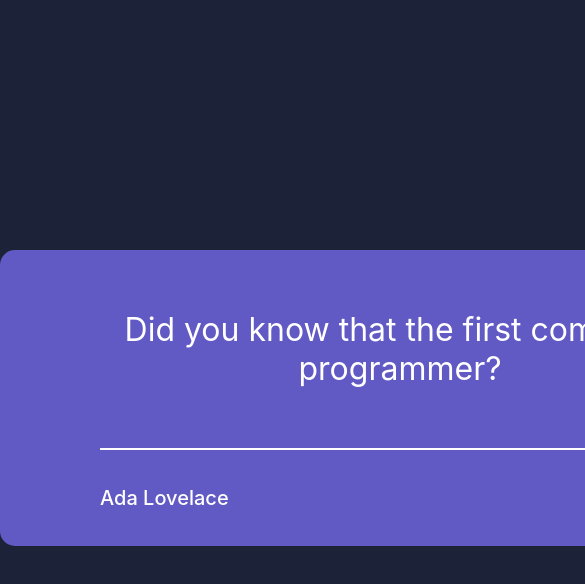
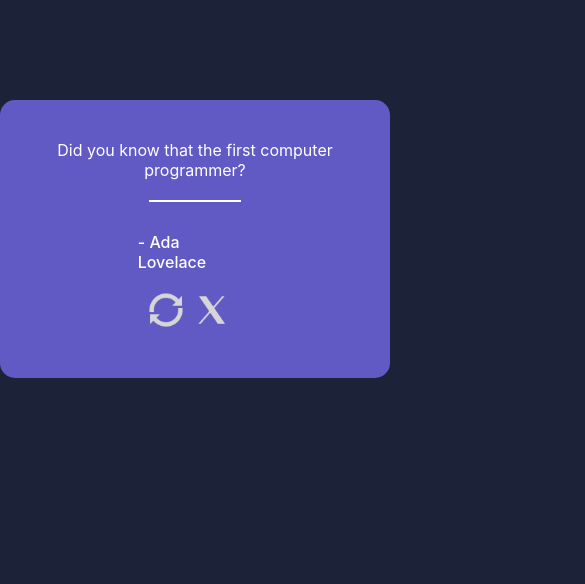
Before and after one commit to nemitha2005/Quote-Genarator, a React (Create React App) app: page / in a window 390 px wide. Shown: the top 584 px of the page, 585 px wide, since content can reach past the window. Built offline with nearby package versions, Linux system fonts and the light colour scheme; no server answers.

Commit message:
final basic stage

```diff
--- a/src/components/RandomQuote/RandomQuote.css
+++ b/src/components/RandomQuote/RandomQuote.css
@@ -5,43 +5,99 @@
     margin: auto;
     margin-top: 250px;
     background: #625ac4;
-    width: 800px;
+    width: 80%;
+    max-width: 800px;
     border-radius: 15px;
+    padding: 20px;
+    box-sizing: border-box;
 }
 
 .quote {
-    padding: 60px 110px;
+    padding: 20px;
     color: white;
-    font-size: 32px;
+    font-size: 1.5rem;
     text-align: center;
 }
 
-.line{
-    width: 600px;
+.line {
+    width: 80%;
+    max-width: 600px;
     height: 1.5px;
     background: white;
+    margin: auto;
 }
 
-.bottom{
+.bottom {
     display: flex;
     flex-direction: row;
     justify-content: space-between;
     align-items: center;
+    width: 80%;
+    max-width: 600px;
     margin: 30px 0px;
 }
 
-.author{
+.author {
     color: white;
-    font-size: 20px;
+    font-size: 1.2rem;
     font-weight: 500;
 }
 
-.icons{
+.icons {
     display: flex;
-    gap: 40px;
+    gap: 20px;
 }
 
-.icons img{
+.icons img {
     cursor: pointer;
     height: 36px;
 }
+
+/* Tablet View */
+@media (max-width: 768px) {
+    .container {
+        width: 90%;
+        margin-top: 150px;
+    }
+
+    .quote {
+        font-size: 1.3rem;
+    }
+
+    .bottom {
+        flex-direction: column;
+        gap: 20px;
+    }
+
+    .author {
+        font-size: 1.1rem;
+    }
+
+    .icons {
+        gap: 10px;
+    }
+}
+
+/* Mobile View */
+@media (max-width: 480px) {
+    .container {
+        width: 100%;
+        margin-top: 100px;
+    }
+
+    .quote {
+        font-size: 1rem;
+    }
+
+    .bottom {
+        width: 90%;
+    }
+
+    .author {
+        font-size: 1rem;
+    }
+
+    .icons {
+        gap: 10px;
+    }
+}
--- a/src/components/RandomQuote/RandomQuote.jsx
+++ b/src/components/RandomQuote/RandomQuote.jsx
@@ -1,27 +1,36 @@
-import React, { useState } from "react";
+import React, { useState, useEffect } from "react";
 import "./RandomQuote.css";
 import twitter_icon from "../assets/icons/twitter.png";
 import reload_icon from "../assets/icons/reload.png";
 
 const RandomQuote = () => {
-  let quotes = [];
-
-  async function loadQuotes() {
-    const response = await fetch("https://type.fit/api/quotes");
-    quotes = await response.json();
-  }
-
-  const random = () => {
-    const select = quotes[Math.floor(Math.random() * quotes.length)];
-    setQuote(select);
-  }
-
+  const [quotes, setQuotes] = useState([]);
   const [quote, setQuote] = useState({
     text: "Did you know that the first computer programmer?",
     author: "Ada Lovelace",
   });
 
-  loadQuotes();
+  useEffect(() => {
+    async function fetchQuotes() {
+      const response = await fetch("https://type.fit/api/quotes");
+      const data = await response.json();
+      setQuotes(data);
+      setQuote(data[Math.floor(Math.random() * data.length)]);
+    }
+
+    fetchQuotes();
+  }, []);
+
+  const random = () => {
+    const select = quotes[Math.floor(Math.random() * quotes.length)];
+    setQuote(select);
+  };
+
+  const twitter = () => {
+    window.open(
+      `https://twitter.com/intent/tweet?text=${quote.text} - ${quote.author.split(",")[0]}`
+    );
+  };
 
   return (
     <div className="container">
@@ -29,10 +38,10 @@ const RandomQuote = () => {
       <div>
         <div className="line"></div>
         <div className="bottom">
-          <div className="author">{quote.author}</div>
+          <div className="author">- {quote.author.split(",")[0]}</div>
           <div className="icons">
-            <img src={reload_icon} onClick={()=>{random()}} alt="" />
-            <img src={twitter_icon} alt="" />
+            <img src={reload_icon} onClick={random} alt="reload" />
+            <img src={twitter_icon} onClick={twitter} alt="twitter" />
           </div>
         </div>
       </div>
```
